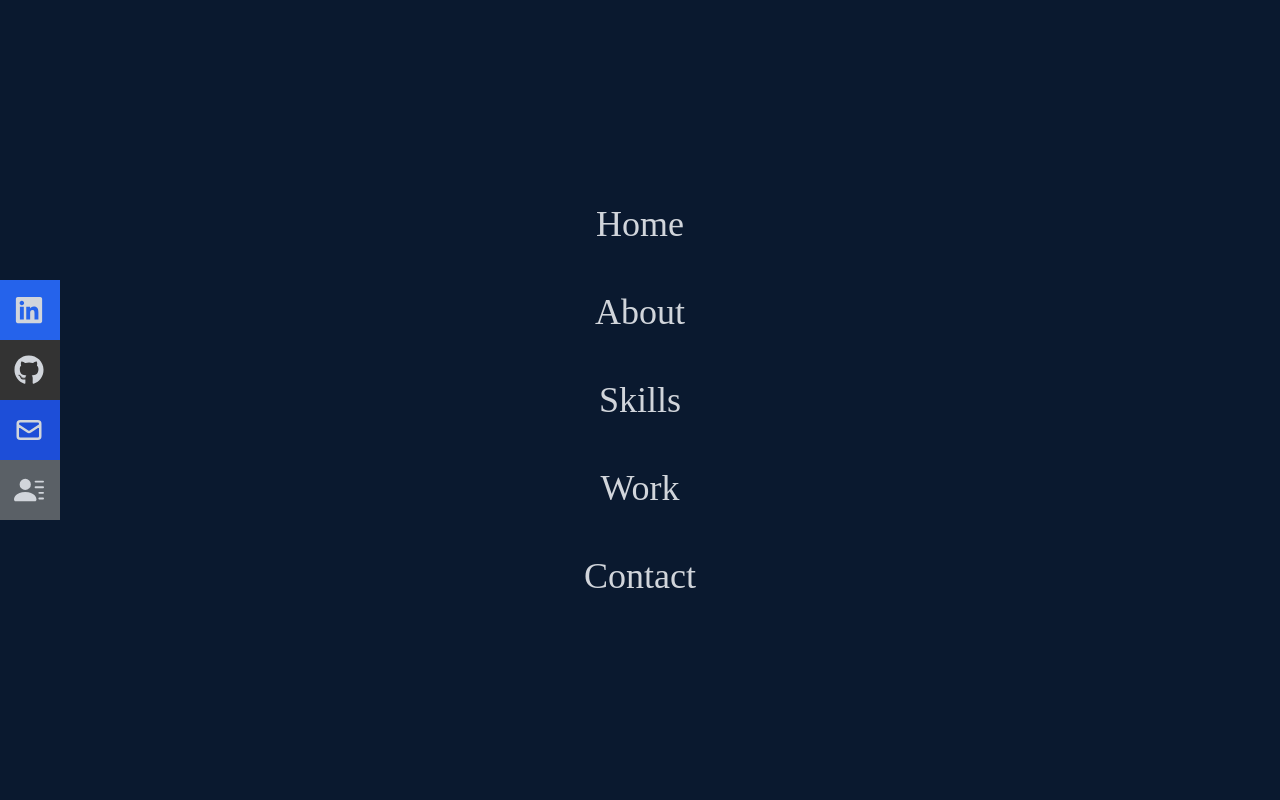
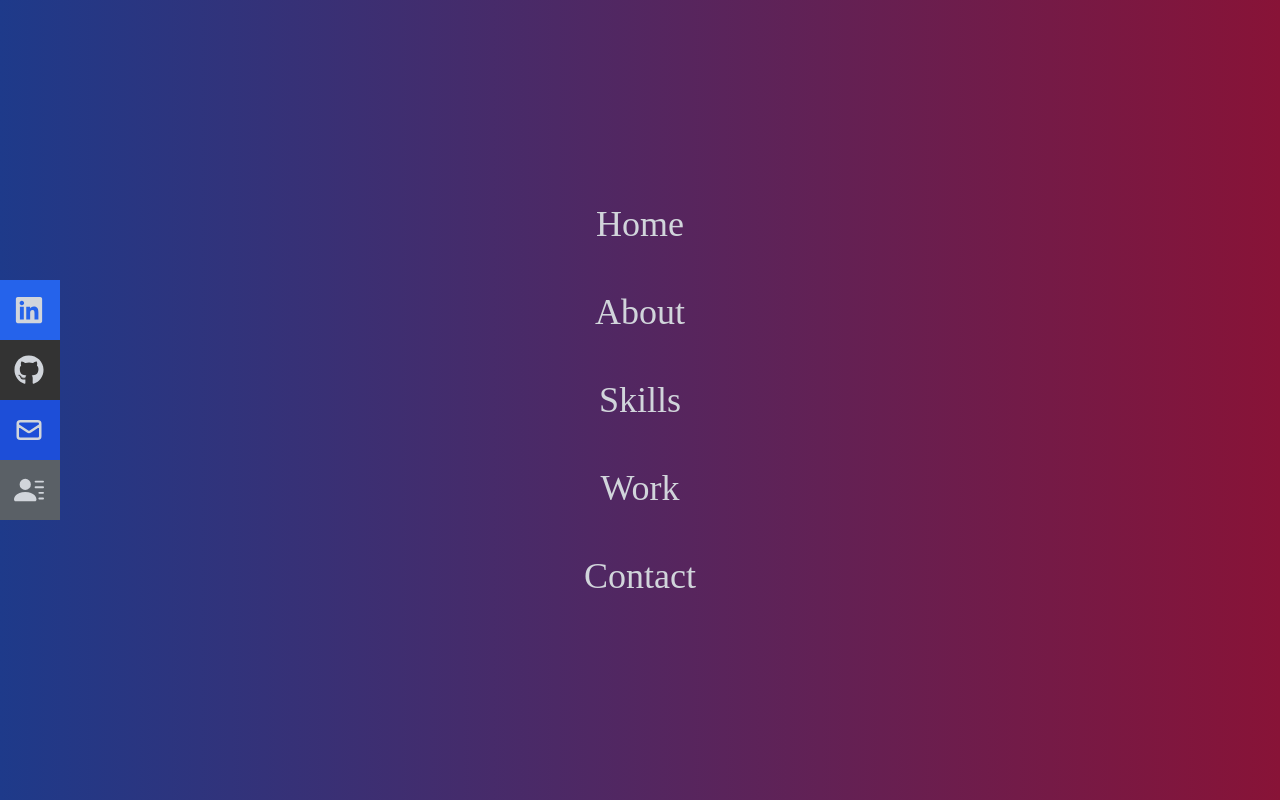
Before and after one commit to Dpro03/My-React-Portfolio, a React (Create React App) app: page / in a window 1280 px wide. Shown: the top 800 px of the page. Built offline with nearby package versions, Linux system fonts and the light colour scheme.

Commit message:
changed BG color and layout

```diff
--- a/src/components/About.jsx
+++ b/src/components/About.jsx
@@ -2,7 +2,7 @@
 
 const About = () => {
   return (
-    <div name="About" className="w-full h-screen bg-[#0a192f] text-gray-300">
+    <div name="About" className="w-full h-screen bg-gradient-to-r from-blue-900 to-rose-900 text-gray-300">
       <div className="flex flex-col justify-center items-center w-full h-full">
         <div className="max-w-[1000px] w-full grid grid-cols-2 gap-8">
           <div className="sm:text-right pbb-8 pl-4">
@@ -22,13 +22,22 @@
           </div>
           <div>
             <p class="text-blue-300 text-left h-full py-4 w-full">
-               This is a new venture for me. For the past 20 plus years, I have had the great fortune of
-               working as a respiratory therapist.  With over two decades of experience
-               in healthcare, I have developed a deep understanding of the industry
-               and a passion for improving patient outcomes. Having fulfilled my goals in clinical life, I recently completed a
-               full stack web development bootcamp at the University of Connecticut and am
-               excited to bring my skills and
-               expertise to the field of technology. I believe that technology has the power to make a real difference in people's lives and I am passionate about using my new skills to create solutions that have a positive impact on society. I am committed to staying up to date with the latest advancements, and just as I have done in my healthcare career, I will use my skills to help improve the lives of others.  I am a hard worker, a team player, and a problem solver. I am excited to bring my skills and expertise to the field of technology and I look forward to working with you!
+              This is a new venture for me. For the past 20 plus years, I have
+              had the great fortune of working as a respiratory therapist. With
+              over two decades of experience in healthcare, I have developed a
+              deep understanding of the industry and a passion for improving
+              patient outcomes. Having fulfilled my goals in clinical life, I
+              recently completed a full stack web development bootcamp at the
+              University of Connecticut and am excited to bring my skills and
+              expertise to the field of technology. I believe that technology
+              has the power to make a real difference in people's lives and I am
+              passionate about using my new skills to create solutions that have
+              a positive impact on society. I am committed to staying up to date
+              with the latest advancements, and just as I have done in my
+              healthcare career, I will use my skills to help improve the lives
+              of others. I am a hard worker, a team player, and a problem
+              solver. I am excited to bring my skills and expertise to the field
+              of technology and I look forward to working with you!
             </p>
           </div>
         </div>
--- a/src/components/Contact.jsx
+++ b/src/components/Contact.jsx
@@ -4,7 +4,7 @@
   return (
     <div
       name="Contact"
-      className="w-full h-screen bg-[#0a192f] flex justify-center items-center p-4"
+      className="w-full h-screen bg-gradient-to-r from-blue-900 to-rose-900 flex justify-center items-center p-4"
     >
       <form
         method="POST"
--- a/src/components/Skills.jsx
+++ b/src/components/Skills.jsx
@@ -11,7 +11,7 @@
 
 const Skills = () => {
   return (
-    <div name="Skills" className="w-full h-screen bg-[#0a192f]  text-gray-300">
+    <div name="Skills" className="w-full h-screen bg-gradient-to-r from-blue-900 to-rose-900  text-gray-300">
       {/* Container */}
       <div className="max-w-[1000px] mx-auto p-4 flex flex-col justify-center w-full h-full">
         <div>
--- a/src/components/home.jsx
+++ b/src/components/home.jsx
@@ -4,11 +4,11 @@
 
 const Home = () => {
   return (
-    <div name="Home" className="w-full h-screen bg-[#0a192f]">
+    <div name="Home" className="w-full h-screen bg-gradient-to-r from-blue-900 to-rose-900">
       {/* container */}
       <div className="max-w-[1000px] mx-auto px-8 flex flex-col justify-center h-full">
         <p className="text-pink-600 text-2xl pb-4 underline">Hi, my name is</p>
-        <h1 className="text-4xl sm:text-7xl font-bold text-indigo-500">
+        <h1 className="text-4xl sm:text-7xl font-bold text-stone-400">
           Dave Proto
         </h1>
         <h2 className="text-4xl sm:text-7xl font-bold text-[#91a4df]">
--- a/src/components/navbar.jsx
+++ b/src/components/navbar.jsx
@@ -76,7 +76,7 @@
         className={
           nav
             ? "hidden"
-            : "absolute top-0 left-0 w-full h-screen bg-[#0a192f] flex flex-col justify-center items-center"
+            : "absolute top-0 left-0 w-full h-screen bg-gradient-to-r from-blue-900 to-rose-900 flex flex-col justify-center items-center"
         }
       >
         <li className="py-6 text-4xl hover:text-pink-600">
--- a/src/components/work.jsx
+++ b/src/components/work.jsx
@@ -7,16 +7,16 @@
 import passwordGenerator from "../assets/passwordGenerator.png";
 const Work = () => {
   return (
-    <div name="work" className="w-full md:h-screen text-gray-300 bg-[#0a192f]">
-      <div className="max-w-[1000px] mx-auto p-4 flex flex-col justify-center w-full h-full">
-        <div className="pb-8">
+    <div name="work" className="w-full md:h-screen text-gray-300 bg-gradient-to-r from-blue-900 to-rose-900">
+      <div className="max-w-[1200px] mx-auto p-4 flex flex-col justify-center w-full h-auto">
+        <div className="pb-4">
           <p className="text-5xl font-bold inline border-b-4 text-gray-300 border-pink-600">
             Work
           </p>
           <p className="py-6 text-2xl">Check out some of my recent work</p>
         </div>
         {/* container */}
-        <div className="grid sm:grid-cols-2 md:grid-cols-3 gap-4">
+        <div className="grid sm:grid-cols-2 md:grid-cols-4 gap-4 h-full">
           {/* grid-item */}
           <div
             style={{ backgroundImage: `url(${curiousappetite})` }}
```
